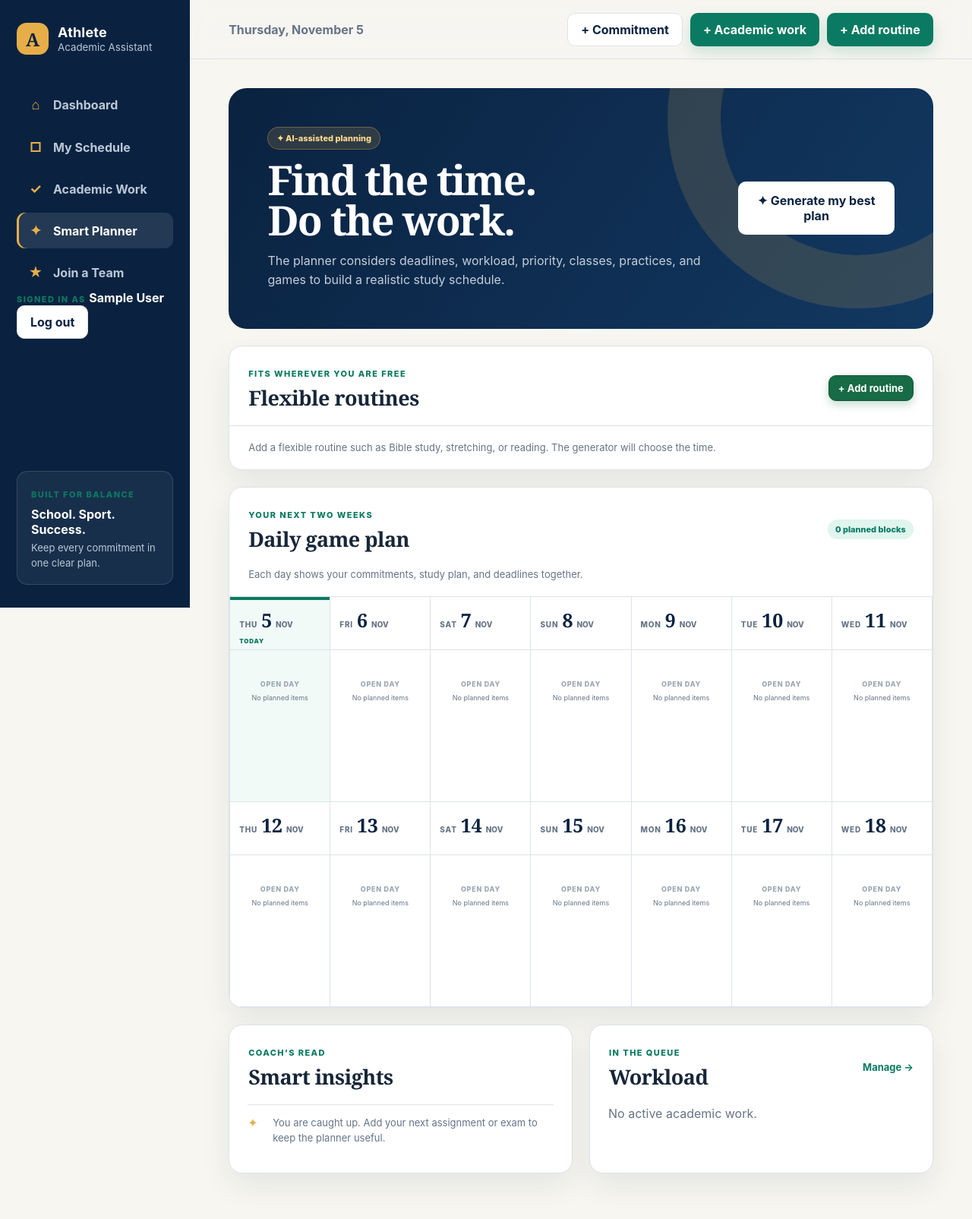
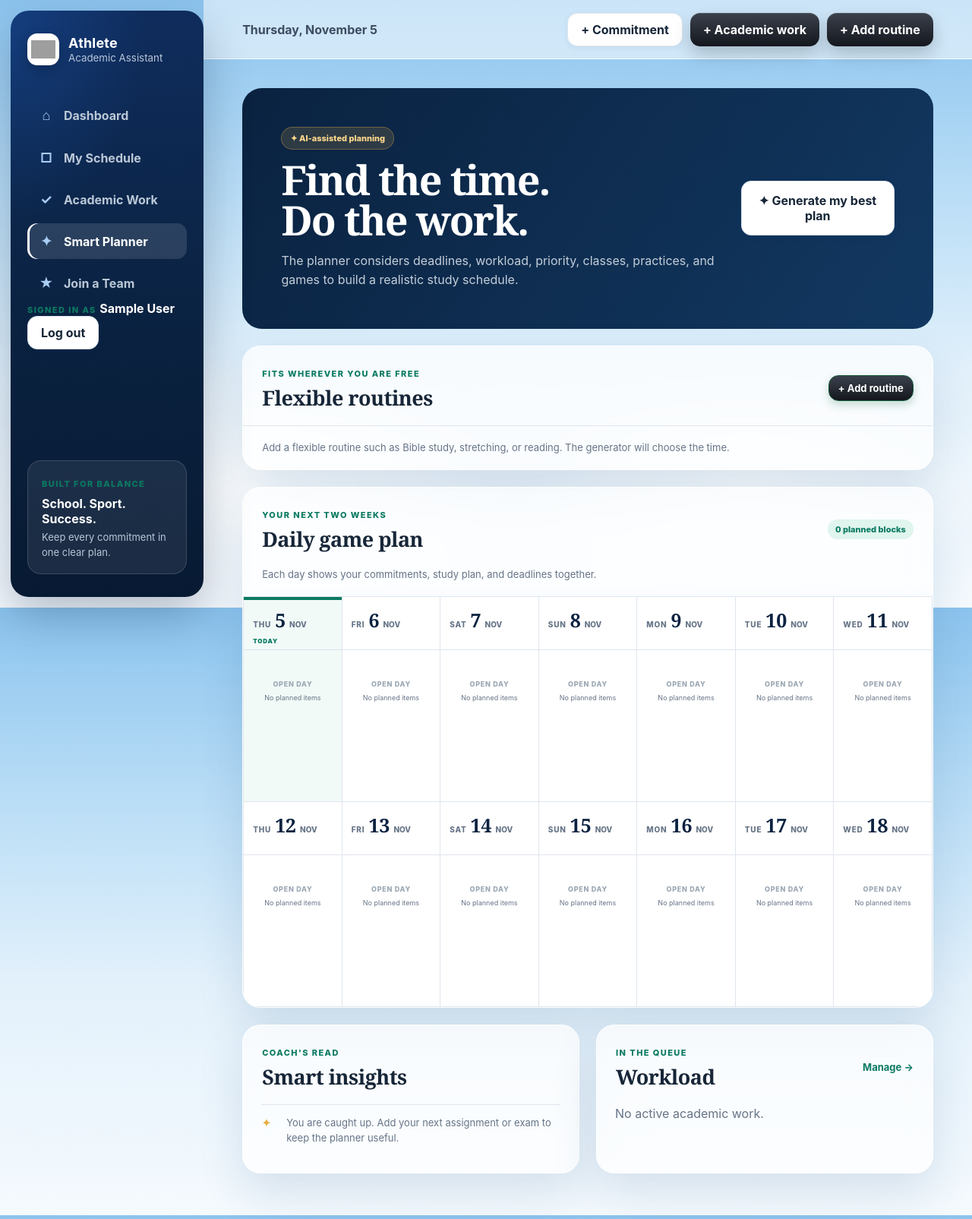
Before and after one commit to elijah5williams/SE_Scheduler, a Django app: page /planner/ in a window 1280 px wide. Shown: the whole page at 76% size. Run offline with Django 5.2, Linux system fonts and the light colour scheme; the visitor is signed in with stand-in values (Sample User, id 1); data that the repository does not hold is empty; grey boxes are pictures that could not be loaded.

Commit message:
Match the app to the login look, add a game-day banner, faster page loads
Theme: a new theme.css puts every app page on the login page's sky
background with a floating dark sidebar, frosted-glass cards, charcoal
primary buttons and soft filled inputs. Dashboard, coach and planner
heroes show the live athletics photos. The real Greyhounds logo is the
sidebar badge and the browser tab icon.

Login photos fill the frame again, inset slightly over a blurred edge.

Game-day banner: on a game day the dashboard, schedule and coach pages
show the matchup, time and venue, 'Live now' during the game, and the
final score afterwards.

Speed: schedule checks against the athletics site now run in a
background thread instead of during the page load; tests skip the
background photo/schedule refreshes so they never hit the network.

Co-Authored-By: Claude Opus 5.5 <noreply@anthropic.com>
Claude-Session: https://claude.ai/code/session_01YWMhwc6bknuwy2iKNWxvfZ

```diff
--- a/planner/photos.py
+++ b/planner/photos.py
@@ -10,7 +10,7 @@ from django.db import transaction
 from django.utils import timezone
 
 from .models import AthleticsPhoto
-from .schedule_sync import ScheduleError, fetch
+from .schedule_sync import ScheduleError, _running_tests, fetch
 
 logger = logging.getLogger(__name__)
 
@@ -71,7 +71,7 @@ def login_photos():
     """Photos for the login page. Starts a background refresh when they're missing or old."""
     photos = list(AthleticsPhoto.objects.all()[:MAX_PHOTOS])
     stale = not photos or photos[0].fetched_at < timezone.now() - REFRESH_AFTER
-    if stale and cache.add("athletics-photos-refreshing", True, timeout=600):
+    if stale and not _running_tests() and cache.add("athletics-photos-refreshing", True, timeout=600):
         threading.Thread(target=_refresh_quietly, daemon=True).start()
     return photos
 
--- /dev/null
+++ b/planner/static/planner/theme.css
@@ -0,0 +1,164 @@
+/*
+  App theme matching the login page: light sky background, a floating dark sidebar
+  (like the login's photo panel), frosted-glass cards and charcoal primary buttons.
+  Loaded after styles.css and coach.css, so it only overrides looks, not layout logic.
+*/
+:root {
+    --glass: rgba(255, 255, 255, .72);
+    --glass-strong: rgba(255, 255, 255, .86);
+    --glass-line: rgba(255, 255, 255, .9);
+    --sky-shadow: 0 24px 60px rgba(31, 79, 128, .14);
+    --charcoal-1: #3b414d;
+    --charcoal-2: #14171d;
+    --line: #dfe6ee;
+    --radius: 22px;
+}
+
+body {
+    background: linear-gradient(180deg, #8cc4ee 0%, #b7dcf6 30%, #e3f1fb 62%, #f5fafe 100%) fixed;
+}
+body::before {
+    content: "";
+    position: fixed; inset: 0;
+    pointer-events: none; z-index: 0;
+    background:
+        radial-gradient(closest-side, rgba(255, 255, 255, .85), transparent) -10% 105% / 60% 45% no-repeat,
+        radial-gradient(closest-side, rgba(255, 255, 255, .8), transparent) 110% 100% / 55% 40% no-repeat;
+}
+.app-shell { position: relative; z-index: 1; }
+
+/* Sidebar: a floating dark panel, like the login photo panel */
+@media (min-width: 1081px) {
+    .app-shell { grid-template-columns: 268px minmax(0, 1fr); }
+    .sidebar {
+        top: 14px;
+        height: calc(100vh - 28px);
+        margin: 14px 0 14px 14px;
+        border-radius: 24px;
+        box-shadow: 0 24px 60px rgba(10, 34, 64, .28);
+    }
+}
+.sidebar {
+    background:
+        radial-gradient(120% 60% at 0% 0%, rgba(31, 95, 191, .35), transparent 60%),
+        linear-gradient(180deg, #0f2c5c 0%, #0a2240 55%, #081a33 100%);
+}
+.brand-mark { background: #fff; color: var(--navy); box-shadow: 0 6px 16px rgba(0, 0, 0, .2); }
+.main-nav a { border-radius: 13px; }
+.main-nav a:hover, .main-nav a.active { background: rgba(255, 255, 255, .12); }
+.main-nav a.active { box-shadow: inset 3px 0 #fff; }
+.nav-icon { color: #a9cdf5; }
+.sidebar-card { background: rgba(255, 255, 255, .08); border-color: rgba(255, 255, 255, .14); border-radius: 18px; }
+
+/* Top bar: frosted glass */
+.topbar {
+    background: rgba(255, 255, 255, .55);
+    border-bottom: 1px solid rgba(255, 255, 255, .8);
+    backdrop-filter: blur(16px);
+    -webkit-backdrop-filter: blur(16px);
+}
+.topbar-date { color: #3e4c60; }
+
+/* Buttons: charcoal primary, white secondary (same as the login page) */
+.button { border-radius: 13px; }
+.button-primary, .coach-btn.green {
+    background: linear-gradient(180deg, var(--charcoal-1), var(--charcoal-2)) !important;
+    color: #fff !important;
+    box-shadow: 0 10px 22px rgba(20, 23, 29, .22), inset 0 1px 0 rgba(255, 255, 255, .12);
+}
+.button-primary:hover, .coach-btn.green:hover { background: linear-gradient(180deg, #4a515f, #1b1f27) !important; }
+.button-ghost, .button-light, .coach-btn, .coach-btn.ghost {
+    background: #fff;
+    color: var(--ink);
+    border: 1px solid var(--line);
+    box-shadow: 0 2px 8px rgba(31, 79, 128, .08);
+}
+.panel-header > a.button-primary, .panel-header > .routine-add-button, .panel-header > .schedule-add-button { color: #fff !important; }
+
+/* Cards: frosted glass on the sky */
+.panel, .stat-card, .day-column, .team-card, .tile, .sched, .events, .roster-grid .athlete, .staff-card, .commitment-row, .tip-card {
+    background: var(--glass);
+    border: 1px solid var(--glass-line);
+    backdrop-filter: blur(14px);
+    -webkit-backdrop-filter: blur(14px);
+}
+.panel, .team-card { border-radius: 24px; box-shadow: var(--sky-shadow); }
+.stat-card, .tile { border-radius: 20px; box-shadow: 0 10px 30px rgba(31, 79, 128, .08); }
+.day-column { border-radius: 18px; }
+.day-column > header { background: rgba(255, 255, 255, .55); }
+.day-column.today > header { background: linear-gradient(180deg, var(--charcoal-1), var(--charcoal-2)); color: #fff; }
+.sched-row, .event-row { border-top-color: rgba(214, 224, 235, .8); }
+.sched-row.is-next { background: rgba(253, 248, 238, .85); }
+.roster-grid .athlete, .staff-card { background: rgba(255, 255, 255, .8); }
+.staff-card.head { background: rgba(253, 248, 238, .9); }
+
+/* Inputs: soft filled fields like the login form */
+.field input:not([type="checkbox"]):not([type="radio"]), .field select, .field textarea, .roster-search {
+    background: #eef2f6;
+    border: 1px solid transparent;
+    border-radius: 13px;
+}
+.field input:focus, .field select:focus, .field textarea:focus, .roster-search:focus {
+    background: #fff;
+    border-color: #b9cbe3;
+    box-shadow: 0 0 0 4px rgba(31, 95, 191, .12);
+    outline: none;
+}
+
+/* Messages */
+.message { background: rgba(227, 246, 239, .92); border-color: #c4ebdc; border-radius: 14px; backdrop-filter: blur(10px); }
+
+/* Hero banners with live athletics photos behind them */
+.hero, .planner-hero, .coach-hero { position: relative; overflow: hidden; isolation: isolate; border-radius: 26px; }
+.hero::after, .planner-hero::after { display: none; }
+.hero-photos { position: absolute; inset: 0; z-index: -1; }
+.hero-photos .hp { position: absolute; inset: 0; opacity: 0; transition: opacity 1.4s ease; }
+.hero-photos .hp.on { opacity: 1; }
+.hero-photos img { position: absolute; inset: 0; width: 100%; height: 100%; object-fit: cover; object-position: center 35%; }
+.hero-photos::after {
+    content: ""; position: absolute; inset: 0;
+    background: linear-gradient(90deg, rgba(8, 26, 51, .92) 0%, rgba(8, 26, 51, .72) 45%, rgba(8, 26, 51, .25) 100%);
+}
+.hero-credit {
+    position: absolute; right: 18px; bottom: 14px; z-index: 1;
+    max-width: 46%; padding: 6px 12px; border-radius: 999px;
+    background: rgba(255, 255, 255, .16); border: 1px solid rgba(255, 255, 255, .25);
+    color: #fff !important; font-size: 12px; font-weight: 600;
+    white-space: nowrap; overflow: hidden; text-overflow: ellipsis;
+    backdrop-filter: blur(6px); text-decoration: none;
+}
+.hero-credit:hover { background: rgba(255, 255, 255, .26); }
+@media (max-width: 720px) {
+    .hero-credit { display: none; }
+    .hero-photos::after { background: linear-gradient(180deg, rgba(8, 26, 51, .55), rgba(8, 26, 51, .9)); }
+}
+
+/* Real Greyhounds logo in the sidebar badge (letter shows if the image can't load) */
+.brand-logo { position: relative; overflow: hidden; }
+.brand-logo img { position: absolute; inset: 5px; width: calc(100% - 10px); height: calc(100% - 10px); object-fit: contain; background: #fff; }
+
+/* Keep hero text readable over busy photos */
+.hero-photos::after {
+    background:
+        linear-gradient(90deg, rgba(8, 26, 51, .96) 0%, rgba(8, 26, 51, .86) 42%, rgba(8, 26, 51, .35) 78%, rgba(8, 26, 51, .2) 100%),
+        linear-gradient(0deg, rgba(8, 26, 51, .35), transparent 40%);
+}
+.coach-hero p, .hero p { color: #d7e1ee !important; opacity: 1 !important; }
+.coach-hero .coach-btn { color: var(--navy); }
+
+/* Game-day banner */
+.gameday {
+    display: flex; align-items: center; gap: 14px;
+    margin-bottom: 18px; padding: 12px 18px 12px 12px;
+    border-radius: 18px; text-decoration: none; color: #fff;
+    background: linear-gradient(100deg, #0f2c5c, #1f5fbf);
+    box-shadow: 0 14px 34px rgba(31, 79, 128, .25);
+}
+.gameday:hover { filter: brightness(1.05); }
+.gameday-logo { position: relative; flex: none; width: 46px; height: 46px; border-radius: 50%; background: #fff; display: grid; place-items: center; overflow: hidden; color: var(--navy); font-weight: 800; }
+.gameday-logo img { position: absolute; inset: 6px; width: calc(100% - 12px); height: calc(100% - 12px); object-fit: contain; background: #fff; }
+.gameday-text { min-width: 0; flex: 1; }
+.gameday-text strong { display: flex; align-items: center; gap: 8px; font-size: 15px; white-space: nowrap; overflow: hidden; text-overflow: ellipsis; }
+.gameday-text > span { display: block; color: #cfe0f5; font-size: 13px; }
+.gameday-when { flex: none; padding: 6px 12px; border-radius: 999px; background: rgba(255, 255, 255, .16); border: 1px solid rgba(255, 255, 255, .28); font-weight: 800; font-size: 13px; }
+.live-dot { width: 8px; height: 8px; border-radius: 50%; background: #ff5a4f; display: inline-block; animation: gh-pulse 1.6s infinite; }
--- /dev/null
+++ b/planner/templates/planner/_hero_photos.html
@@ -0,0 +1,20 @@
+{% load athletics %}{% login_photos as photos %}
+{% if photos %}
+  <div class="hero-photos" aria-hidden="true">
+    {% for photo in photos %}<div class="hp{% if forloop.first %} on{% endif %}"><img src="{{ photo.image_url }}" alt="" {% if not forloop.first %}loading="lazy"{% endif %} onerror="this.parentNode.remove()"></div>{% endfor %}
+  </div>
+  <a class="hero-credit" href="{{ photos.0.link }}" target="_blank" rel="noopener" data-hero-credit>{{ photos.0.title }}</a>
+  <script>
+    (function () {
+      var hero = document.currentScript.parentNode;
+      var slides = hero.querySelectorAll(".hp"), credit = hero.querySelector("[data-hero-credit]");
+      var info = [{% for photo in photos %}{t: "{{ photo.title|escapejs }}", l: "{{ photo.link|escapejs }}"}{% if not forloop.last %},{% endif %}{% endfor %}];
+      if (slides.length < 2 || window.matchMedia("(prefers-reduced-motion: reduce)").matches) return;
+      var i = 0;
+      setInterval(function () {
+        slides[i].classList.remove("on"); i = (i + 1) % slides.length; slides[i].classList.add("on");
+        if (credit && info[i]) { credit.textContent = info[i].t; credit.href = info[i].l; }
+      }, 7000);
+    })();
+  </script>
+{% endif %}
--- a/planner/templates/planner/base.html
+++ b/planner/templates/planner/base.html
@@ -6,14 +6,16 @@
     <meta name="viewport" content="width=device-width, initial-scale=1">
     <meta name="description" content="A smart academic planner for college student-athletes.">
     <title>{% block title %}Athlete Academic Assistant{% endblock %}</title>
+    <link rel="icon" href="https://assumptiongreyhounds.com/images/logos/site/site.png">
     <link rel="stylesheet" href="{% static 'planner/styles.css' %}?v=2026-11-06d">
-    <link rel="stylesheet" href="{% static 'planner/coach.css' %}?v=2026-11-07">
+    <link rel="stylesheet" href="{% static 'planner/coach.css' %}?v=2026-11-07b">
+    <link rel="stylesheet" href="{% static 'planner/theme.css' %}?v=2026-11-07b">
 </head>
 <body>
     <div class="app-shell">
         <aside class="sidebar" id="sidebar">
             <a class="brand" href="{% if user.profile.role == 'coach' %}{% url 'planner:coach_dashboard' %}{% else %}{% url 'planner:dashboard' %}{% endif %}">
-                <span class="brand-mark">{% if user.profile.role == 'coach' %}C{% elif user.profile.role == 'teacher' %}T{% else %}A{% endif %}</span>
+                <span class="brand-mark brand-logo"><img src="https://assumptiongreyhounds.com/images/logos/site/site.png" alt="" onerror="this.remove()">{% if user.profile.role == 'coach' %}C{% elif user.profile.role == 'teacher' %}T{% else %}A{% endif %}</span>
                 {% with profile=user.profile %}
                 <span>
                     <strong>{{ profile.display_title }}</strong>
--- a/planner/templates/planner/coach_dashboard.html
+++ b/planner/templates/planner/coach_dashboard.html
@@ -1,6 +1,9 @@
 {% extends "planner/base.html" %}
 {% block content %}
+{% for team in teams %}{% if team.hub %}{% with hub=team.hub %}{% include "planner/_gameday_banner.html" %}{% endwith %}{% endif %}{% endfor %}
+
 <section class="coach-hero">
+  {% include "planner/_hero_photos.html" %}
   <p class="eyebrow">Coach command center</p>
   <h1>Lead your team.</h1>
   <p>Send workouts, training and games straight to your athletes' schedules.</p>
--- a/planner/templates/planner/dashboard.html
+++ b/planner/templates/planner/dashboard.html
@@ -3,7 +3,10 @@
 {% block title %}Dashboard · Athlete Academic Assistant{% endblock %}
 
 {% block content %}
+{% for hub in game_hubs %}{% include "planner/_gameday_banner.html" %}{% endfor %}
+
 <section class="hero">
+    {% include "planner/_hero_photos.html" %}
     <div>
         <span class="eyebrow">Your command center</span>
         <h1>Own your day.</h1>
--- a/planner/templates/planner/schedule.html
+++ b/planner/templates/planner/schedule.html
@@ -3,6 +3,8 @@
 {% block title %}My Schedule · Athlete Academic Assistant{% endblock %}
 
 {% block content %}
+{% for team in teams %}{% if team.hub %}{% with hub=team.hub %}{% include "planner/_gameday_banner.html" %}{% endwith %}{% endif %}{% endfor %}
+
 <div class="page-heading">
     <div><span class="eyebrow">One schedule</span><h1>Academics meet athletics.</h1><p>Your next seven days of classes, training, competition, and protected study time.</p></div>
     <a class="button button-primary" href="{% url 'planner:event_create' %}">+ Add commitment</a>
--- a/planner/templates/planner/study_planner.html
+++ b/planner/templates/planner/study_planner.html
@@ -4,6 +4,7 @@
 
 {% block content %}
 <section class="planner-hero">
+    {% include "planner/_hero_photos.html" %}
     <div>
         <span class="ai-badge">✦ AI-assisted planning</span>
         <h1>Find the time.<br>Do the work.</h1>
--- a/planner/test_photos.py
+++ b/planner/test_photos.py
@@ -38,9 +38,10 @@ class PhotoTests(TestCase):
         self.assertEqual(AthleticsPhoto.objects.count(), 1)
 
     def test_login_page_shows_photos_or_falls_back(self):
-        with mock.patch("planner.photos.threading.Thread"):
+        with mock.patch("planner.photos._running_tests", return_value=False), mock.patch("planner.photos.threading.Thread") as thread:
             self.assertContains(self.client.get("/accounts/login/"), "School. Sport.")
             AthleticsPhoto.objects.create(image_url="https://x/a.jpg", title="Big win", link="https://x/a")
             response = self.client.get("/accounts/login/")
         self.assertContains(response, "Big win")
         self.assertContains(response, 'src="https://x/a.jpg"')
+        thread.assert_called()  # no photos yet, so a background refresh was started
```
Also changed, not shown: accounts/templates/registration/auth_base.html (+5 -4 lines), planner/schedule_sync.py (+42 -6 lines), planner/templates/planner/_gameday_banner.html (added, +16 -0 lines), planner/test_schedule_sync.py (+44 -1 lines).
